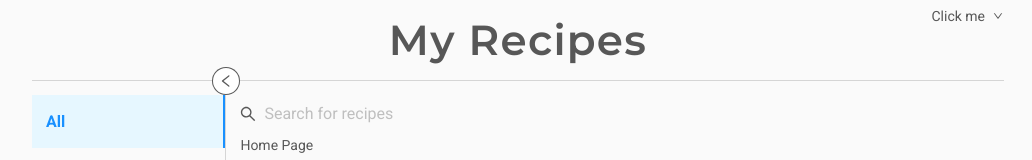
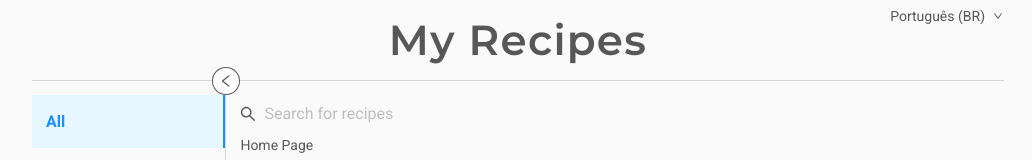
Before and after one commit to davicorreiajr/my-recipes, a React (Create React App) app: page /all in a window 1280 px wide. Shown: the top 160 px of the page, without its empty margins (122-1154 px from the left). Built offline with nearby package versions, Linux system fonts and the light colour scheme.

Commit message:
Finish LanguageSelector

```diff
--- a/src/components/Header/LanguageSelector.tsx
+++ b/src/components/Header/LanguageSelector.tsx
@@ -2,6 +2,7 @@ import React from 'react'
 import styled from 'styled-components'
 import { Menu, Dropdown, Button } from 'antd'
 import { DownOutlined } from '@ant-design/icons'
+import { useLanguage, LANGUAGES } from '../../i18n'
 
 const StyledButton = styled(Button)`
   padding-right: 0;
@@ -16,16 +17,22 @@ type Props = {
 }
 
 const LanguageSelector = ({ className }: Props) => {
-  const onClick = ({ key }: { key: string }) => {
-    // eslint-disable-next-line no-console
-    console.log('click on ', key)
+  const { language, setLanguage } = useLanguage()
+  const mapLanguagesToView = {
+    [LANGUAGES.enUk]: 'English (UK)',
+    [LANGUAGES.ptBr]: 'Português (BR)',
+  }
+
+  const onClick = ({ key }: any) => {
+    if (key === language) return
+    setLanguage(key)
   }
 
   const menu = (
     <Menu onClick={onClick}>
-      <Menu.Item key="1">1st menu item</Menu.Item>
-      <Menu.Item key="2">2nd memu item</Menu.Item>
-      <Menu.Item key="3">3rd menu item</Menu.Item>
+      {Object.entries(mapLanguagesToView).map(([key, value]) => (
+        <Menu.Item key={key}>{value}</Menu.Item>
+      ))}
     </Menu>
   )
 
@@ -33,7 +40,7 @@ const LanguageSelector = ({ className }: Props) => {
     <div className={className}>
       <Dropdown overlay={menu} trigger={['click']} placement="bottomRight">
         <StyledButton type="link">
-          Click me <DownOutlined />
+          {mapLanguagesToView[language]} <DownOutlined />
         </StyledButton>
       </Dropdown>
     </div>
--- a/src/i18n/index.ts
+++ b/src/i18n/index.ts
@@ -4,4 +4,3 @@ export {
   useLanguage,
   useTranslation,
 } from './LanguageProvider'
-// export * from './LanguageProvider'
```
